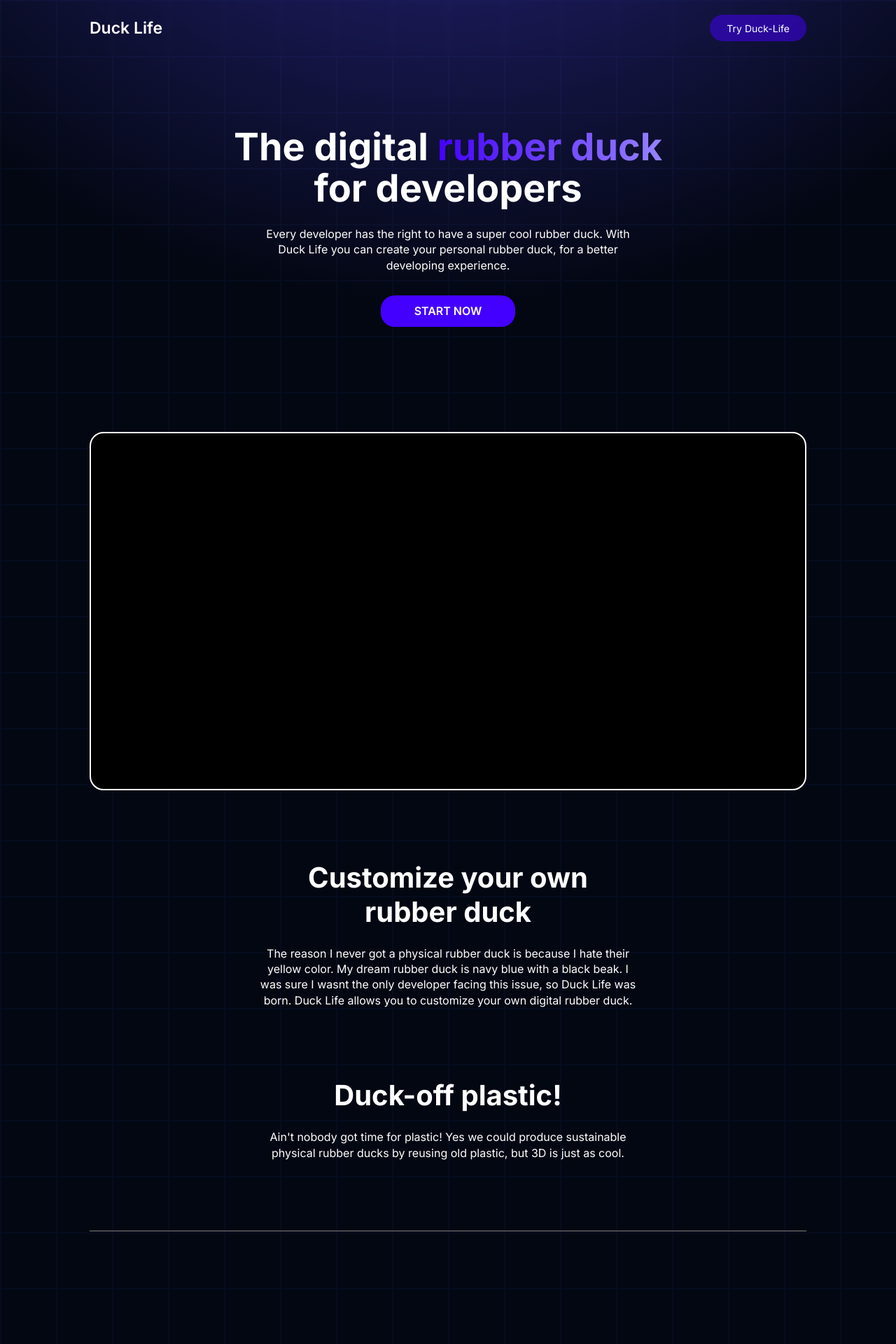
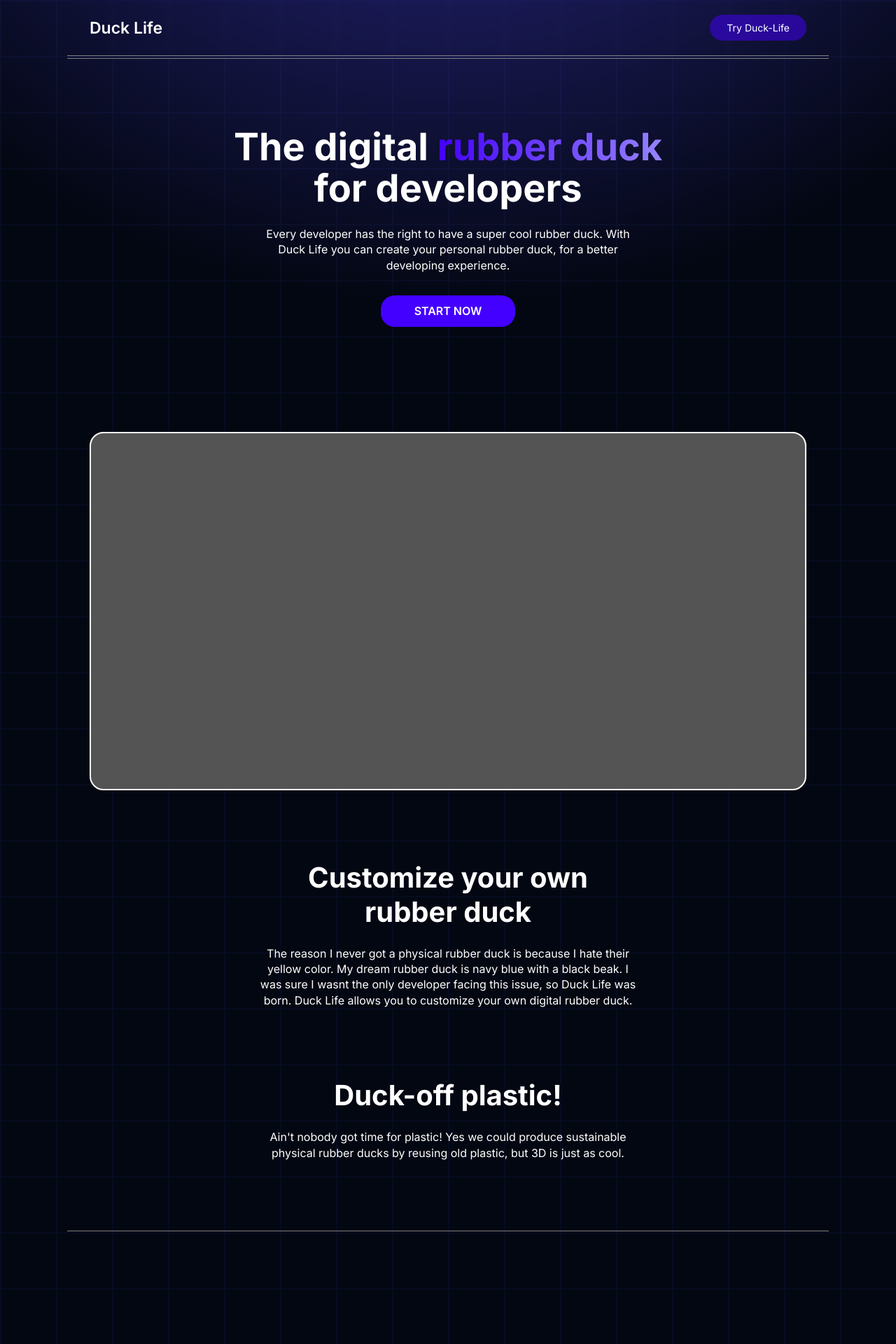
Before and after one commit to 5thAttemptCode/DevDuck, a Next.js app: page / in a window 1280 px wide. Shown: the top 1920 px of the page at 70% size. Built offline with nearby package versions, Linux system fonts and the light colour scheme; no server answers.

Commit message:
adjusted ui for nav and footer

```diff
--- a/app/components/footer/style.module.css
+++ b/app/components/footer/style.module.css
@@ -3,6 +3,7 @@
     display: flex;
     justify-content: space-between;
     width: 100%;
+    padding-inline: 2rem;
     padding-block: 1rem;
     border-top: 1px solid var(--border-clr-prim);
 
--- a/app/globals.css
+++ b/app/globals.css
@@ -17,9 +17,9 @@
     --font-size-med: 23px;
     --font-size-sml: 14px;
 
-     /*other variables*/
-     --border-rad-prim: 5px;
-     --border-rad-sec: 20px;
+    /*other variables*/
+    --border-rad-prim: 5px;
+    --border-rad-sec: 20px;
 
     /*button variables*/
     --btn-bg-prim: #4400ff;
@@ -39,7 +39,7 @@
 
     /*background variables*/
     --bg-clr-prim: #030712;
-    --bg-clr-sec: #000000;
+    --bg-clr-sec: #545454;
     --grad-clr-one: rgba(83, 71, 255, 0.5);
     --grad-clr-two: rgba(87, 205, 255, 0);
     --grid-clr: #060c1e;
@@ -58,6 +58,11 @@
     color: var(--font-clr-prim);
 }
 
+::after, ::before{
+    content: '';
+    position: absolute;
+}
+
 nav{
     position: fixed;
     top: 0;
@@ -65,12 +70,22 @@ nav{
     transform: translateX(-50%);
     height: 10vh;
     width: 100%;
-    max-width: var(--max-width);
+    max-width: calc(var(--max-width) + 4rem);
+    padding-inline: 2rem;
     display: flex;
     justify-content: space-between;
     align-items: center;
     z-index: 1000;
     backdrop-filter: blur(3px);
+    border-bottom: 1px solid var(--border-clr-prim);
+
+    &::after{
+        bottom: -5px;
+        left: 0;
+        width: 100%;
+        height: 1px;
+        background: var(--border-clr-prim);
+    }
 }
 
 body{
@@ -83,8 +98,6 @@ body{
         linear-gradient(90deg, var(--grid-clr) 2px, transparent 2px);
 
     &::after{
-        content: '';
-        position: absolute;
         top: 0;
         left: 0;
         height: 100%;
@@ -100,7 +113,7 @@ body{
 footer{
     height: 30vh;
     width: 100%;
-    max-width: var(--max-width);
+    max-width: calc(var(--max-width) + 4rem);
     display: flex;
     justify-content: flex-start;
     align-items: flex-end;
```
